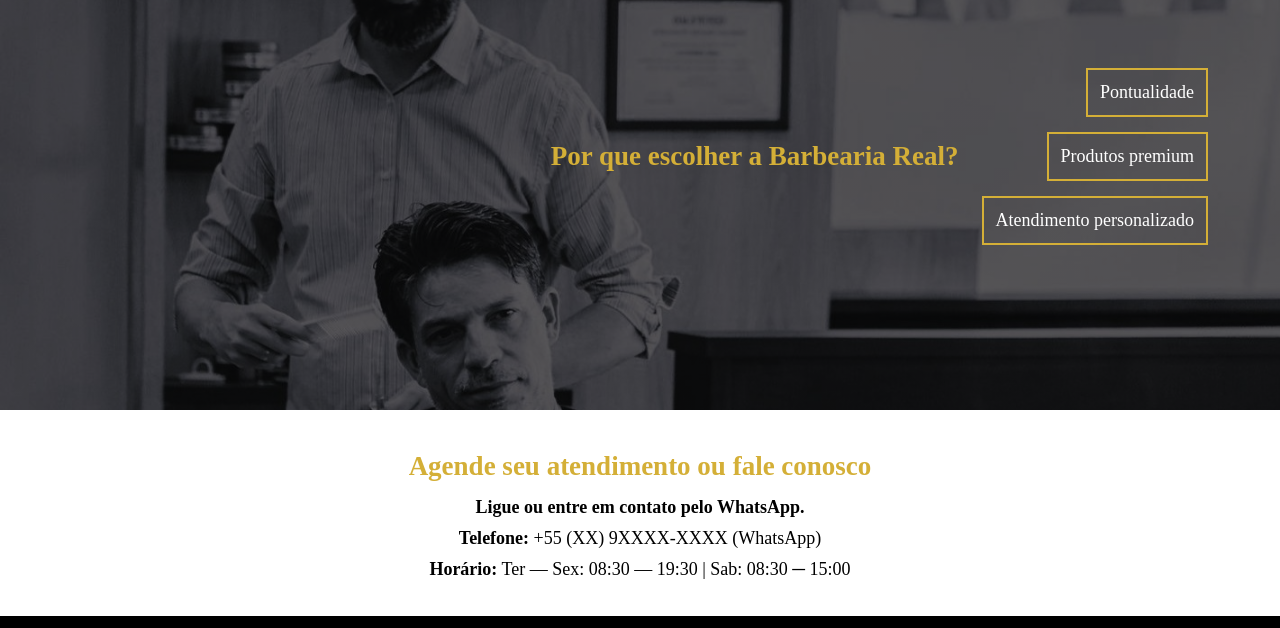
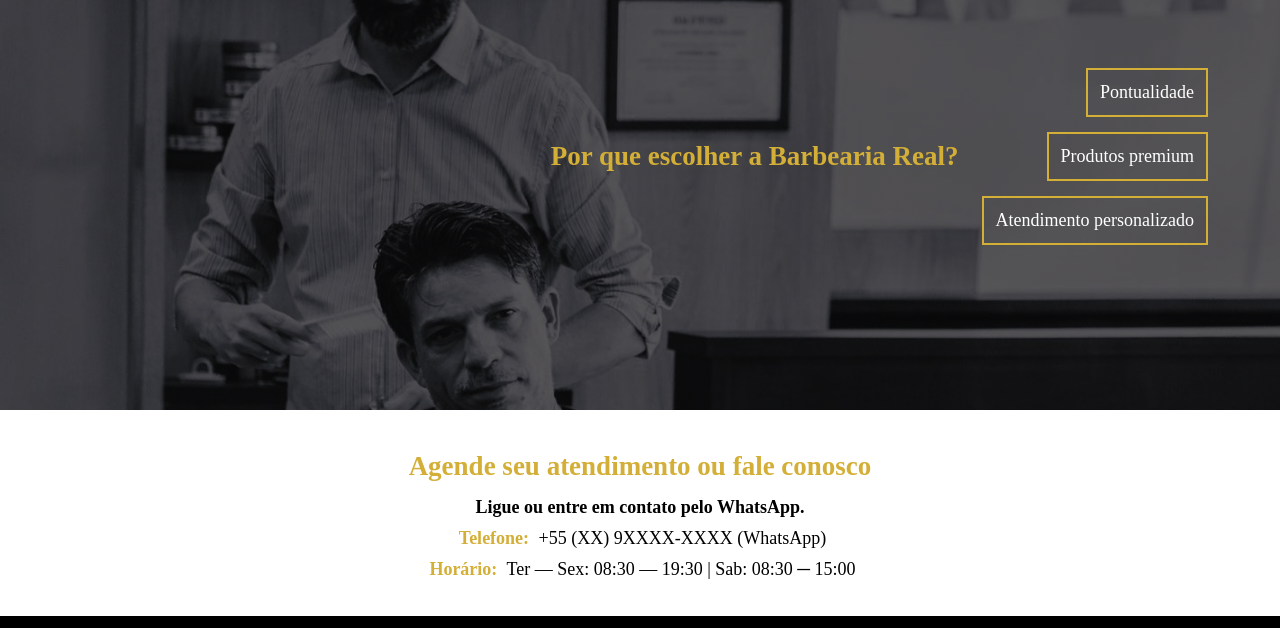
Before and after one commit to vvictorluz/Barbearia, a plain HTML site: page index.html in a window 1280 px wide. Shown: the part 1841-2469 px from the top of the page. Drawn offline with Linux system fonts and the light colour scheme.

Commit message:
Update index.html

```diff
--- a/index.html
+++ b/index.html
@@ -70,8 +70,8 @@
     <section id="contato">
       <h2 class="Premium">Agende seu atendimento ou fale conosco</h2>
       <p><b>Ligue ou entre em contato pelo WhatsApp.</b></p>
-      <p><b>Telefone:</b> +55 (XX) 9XXXX-XXXX (WhatsApp)</p>
-      <p><b>Horário:</b> Ter — Sex: 08:30 — 19:30 | Sab: 08:30 ─ 15:00</p>
+      <p><b class="Premium">Telefone:</b> +55 (XX) 9XXXX-XXXX (WhatsApp)</p>
+      <p><b class="Premium">Horário:</b> Ter — Sex: 08:30 — 19:30 | Sab: 08:30 ─ 15:00</p>
     </section>
   </main>
 
@@ -81,4 +81,5 @@
     <p>© Barbearia Real — Todos os direitos reservados</p>
   </footer>
 </body>
+
 </html>
```
